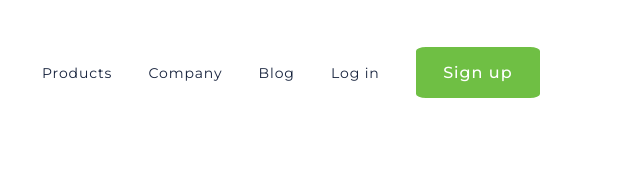
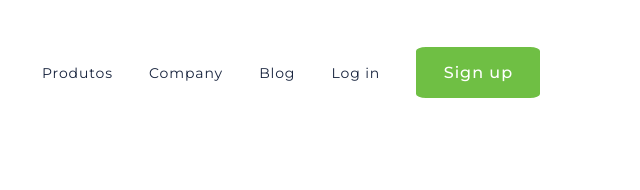
Before and after one commit to GuigaDev01/Primeiro-projeto-css, a plain HTML site: page index.html in a window 1280 px wide. Shown: the top 190 px of the page, 0-640 px from the left. Drawn offline with Linux system fonts and the light colour scheme.

Commit message:
alteração no header

```diff
--- a/index.html
+++ b/index.html
@@ -15,7 +15,7 @@
 <body>
 
     <header>
-        <a class="link_header">Products</a>
+        <a class="link_header">Produtos</a>
         <a class="link_header">Company</a>
         <a class="link_header">Blog</a>
         <a class="link_header">Log in</a>
```
